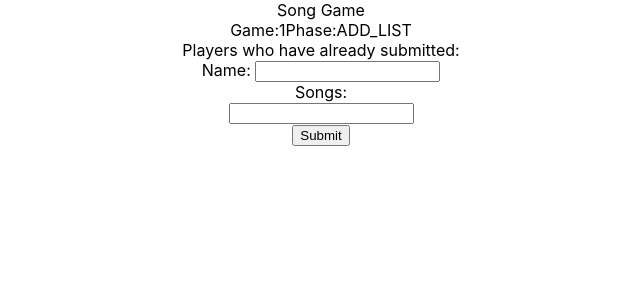
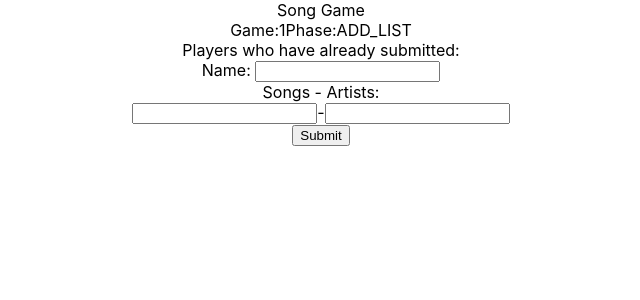
Before and after one commit to magurevitch/SongGame, a React (Create React App) app in the folder front-end/: page / in a window 1280 px wide. Shown: the top 300 px of the page, without its empty margins (319-959 px from the left). Built offline with nearby package versions, Linux system fonts and the light colour scheme; no server answers.

Commit message:
adding space on frontend for artist

```diff
--- a/front-end/src/components/ListAdder.tsx
+++ b/front-end/src/components/ListAdder.tsx
@@ -1,9 +1,14 @@
 import React, { useEffect, useState } from "react";
 import API from "./API";
 
+type Song = {
+    song: string;
+    artist: string;
+}
+
 const ListAdder = () => {
     const [players, setPlayers] = useState<string[]>([]);
-    const [formValues, setFormValues] = useState<{name: string, songs: string[]}>({name: "", songs: [""]})
+    const [formValues, setFormValues] = useState<{name: string, songs: Song[]}>({name: "", songs: [{song: "", artist: ""}]})
 
     useEffect(() => {
         API.getAllPlayers().then(response => setPlayers(response.players));
@@ -15,7 +20,7 @@ const ListAdder = () => {
             console.log("Already submitted");
             return;
         }
-        await API.addPlayerList(formValues.name, formValues.songs.filter(x => x));
+        await API.addPlayerList(formValues.name, formValues.songs.filter(x => x.song).map(x => `${x.song} - ${x.artist || "Unknown"}`));
         let newPlayers = await API.getAllPlayers();
         setPlayers(newPlayers.players);
     };
@@ -25,15 +30,19 @@ const ListAdder = () => {
         setFormValues({ ...formValues, name: event.target.value });
     };
 
-    const handleSongsChange = (index: number) => (event: React.ChangeEvent<HTMLInputElement>) => {
+    const handleSongsChange = (index: number, isArtist: boolean) => (event: React.ChangeEvent<HTMLInputElement>) => {
         event.preventDefault();
         let songs = formValues.songs;
-        songs[index] = event.target.value;
-        if (!event.target.value) {
-            songs = songs.filter(x => x);
-            songs.push("");
+        if(isArtist) {
+            songs[index].artist = event.target.value;
+        } else {
+            songs[index].song = event.target.value;
+        }
+        if (!songs[index].song) {
+            songs = songs.filter(x => x.song);
+            songs.push({song: "", artist: ""});
         } else if (index+1 === songs.length) {
-            songs.push("");
+            songs.push({song: "", artist: ""});
         }
         setFormValues({ ...formValues, songs });
     };
@@ -44,9 +53,13 @@ const ListAdder = () => {
         <form onSubmit={handleSubmit}>
             <label>Name: <input type="text" key="name" onChange={handleNameChange} /></label>
             <br/>
-            <label>Songs:</label>
+            <label>Songs - Artists:</label>
             {
-                formValues.songs.map((value, index) => <div><input type="text" key={`song${index}`} onChange={handleSongsChange(index)} value={value} /></div>)
+                formValues.songs.map((value, index) => <div>
+                    <input type="text" key={`song${index}`} onChange={handleSongsChange(index, false)} value={value.song} />
+                    -
+                    <input type="text" key={`artist${index}`} onChange={handleSongsChange(index, true)} value={value.artist} />
+                </div>)
             }
             <button type="submit">Submit</button>
         </form>
```
